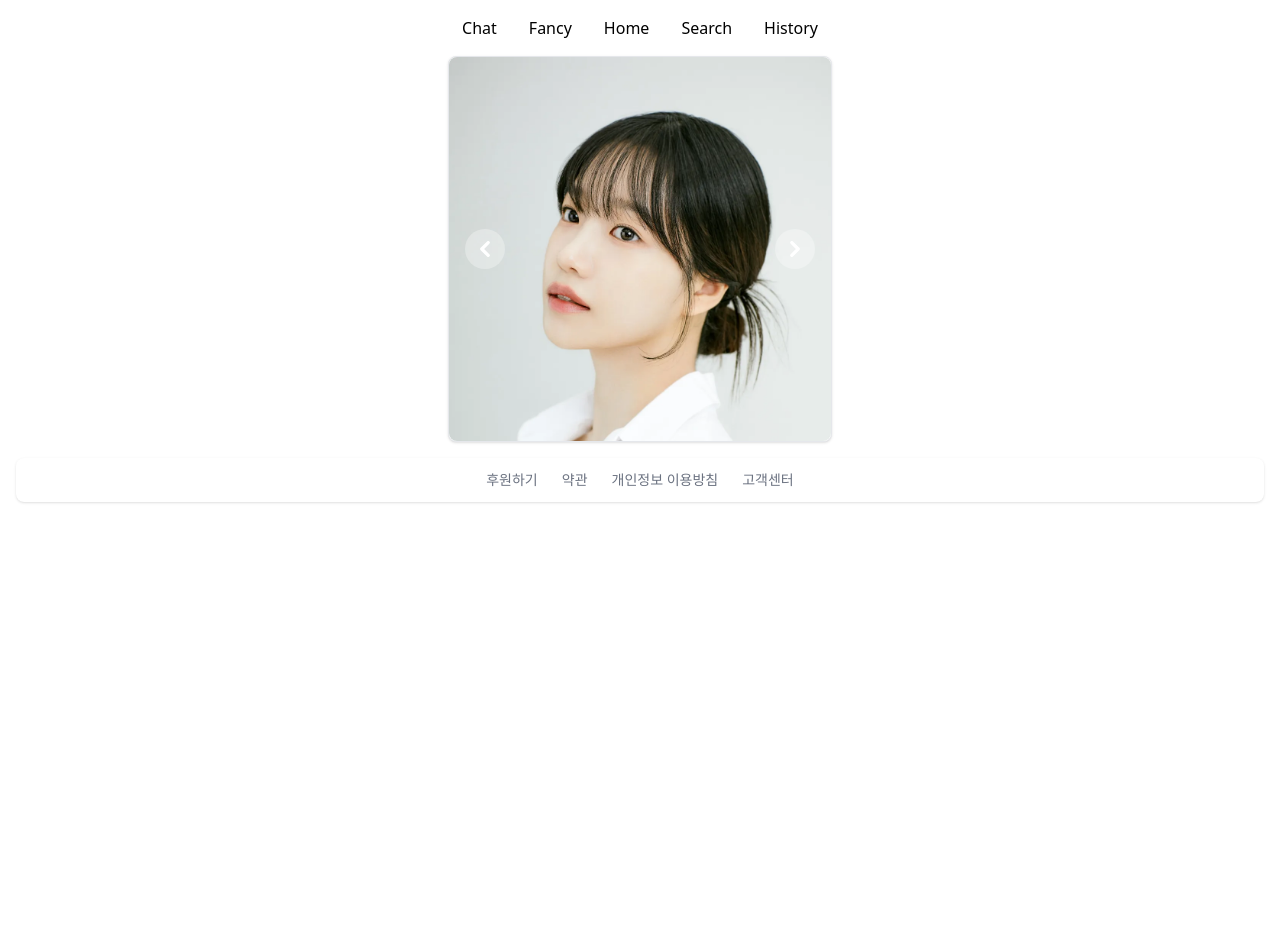
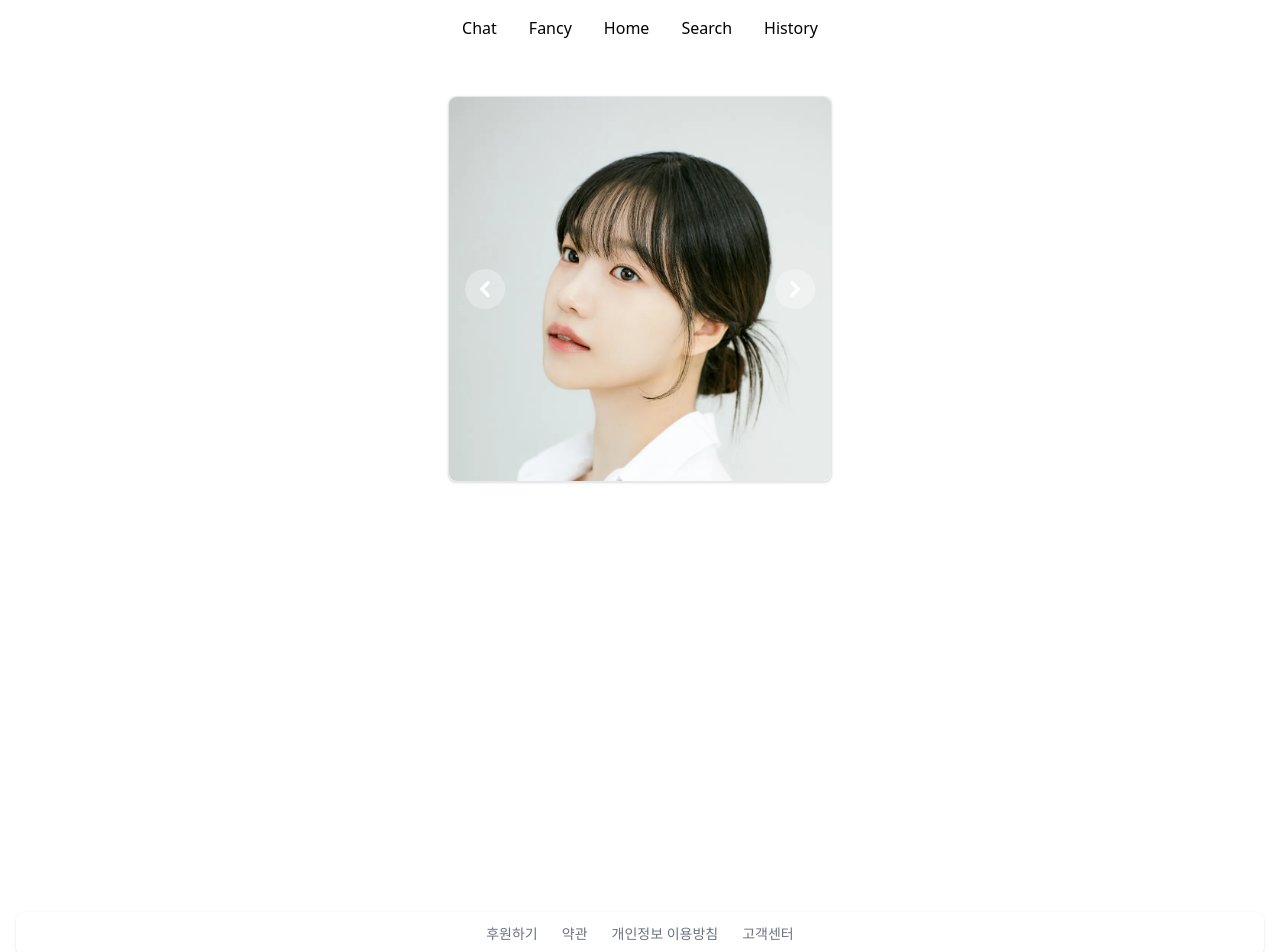
Before and after one commit to 42Seoul-Tea42/frontend, a Next.js app: page /home in a window 1280 px wide. Shown: the top 952 px of the page. Before the commit the page ends 800 px from the top, so only its background shows below. Built offline with nearby package versions, Linux system fonts and the light colour scheme.

Commit message:
feat 캐러셀 수평 중앙정렬, 화면 크기에 따른 중앙정렬

```diff
--- a/app/home/page.tsx
+++ b/app/home/page.tsx
@@ -16,6 +16,8 @@ function Home() {
 
   return (
     <>
+    <div className="w-full h-screen">
+      <div className="mx-10 my-10">
       <div className="mx-auto max-w-sm bg-white border border-gray-200 rounded-lg shadow dark:bg-gray-800 dark:border-gray-700">
         <div
           id="default-carousel"
@@ -26,15 +28,6 @@ function Home() {
             <div className="duration-700 ease-in-out" data-carousel-item>
               <Image
                 src="/조유리.webp"
-                alt="face"
-                width={500}
-                height={700}
-                priority={true}
-              />
-            </div>
-            <div className="duration-700 ease-in-out" data-carousel-item>
-              <Image
-                src="/장원영.jpeg"
                 alt="face"
                 width={500}
                 height={700}
@@ -92,6 +85,8 @@ function Home() {
           </button>
         </div>
       </div>
+      </div>
+    </div>
     </>
   );
 }
```
